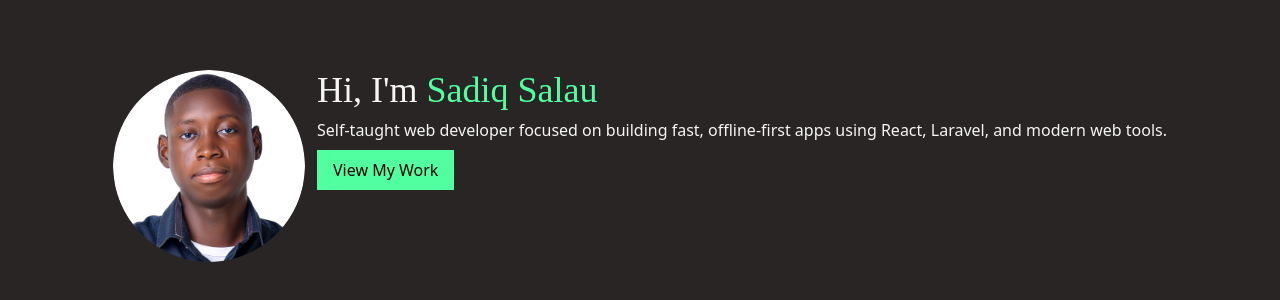
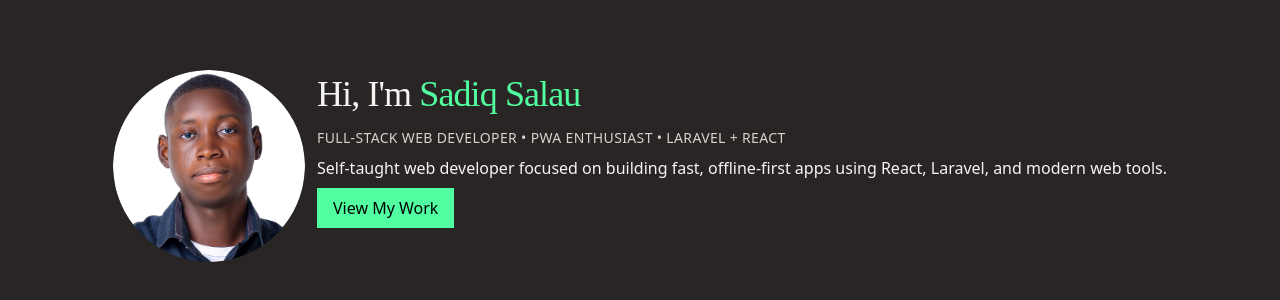
Before and after one commit to sadiqsalau/sadiqsalau-portfolio, a React (Vite) app: page / in a window 1280 px wide. Shown: the part 234-534 px from the top of the page. Built offline with nearby package versions, Linux system fonts and the light colour scheme.

Commit message:
Added Tagline

```diff
--- a/src/components/Hero.tsx
+++ b/src/components/Hero.tsx
@@ -17,21 +17,28 @@ export default function Hero() {
             <img
               src={HeroProfilePicture}
               alt={"Sadiq Salau"}
-              className="w-48 h-48 rounded-full shrink-0"
+              className="size-36 md:size-48 rounded-full shrink-0"
             />
 
             <div className="flex flex-col items-center gap-2 md:items-start">
               {/* Intro */}
-              <h1 className="text-4xl text-center font-fredoka-one">
+              <h1 className="text-4xl text-center font-fredoka-one leading-snug tracking-tight">
                 Hi, I'm{" "}
                 <span className="inline-block text-green-500">Sadiq Salau</span>
               </h1>
 
+              {/* Tagline */}
+              <p className="text-sm uppercase tracking-wide text-stone-300 max-md:text-center">
+                Full-stack Web Developer • PWA Enthusiast • Laravel + React
+              </p>
+
+              {/* Description */}
               <p className="max-md:text-center">
                 Self-taught web developer focused on building fast,
                 offline-first apps using React, Laravel, and modern web tools.
               </p>
 
+              {/* CTA Button */}
               <a
                 href="#projects"
                 className={cn(
```
